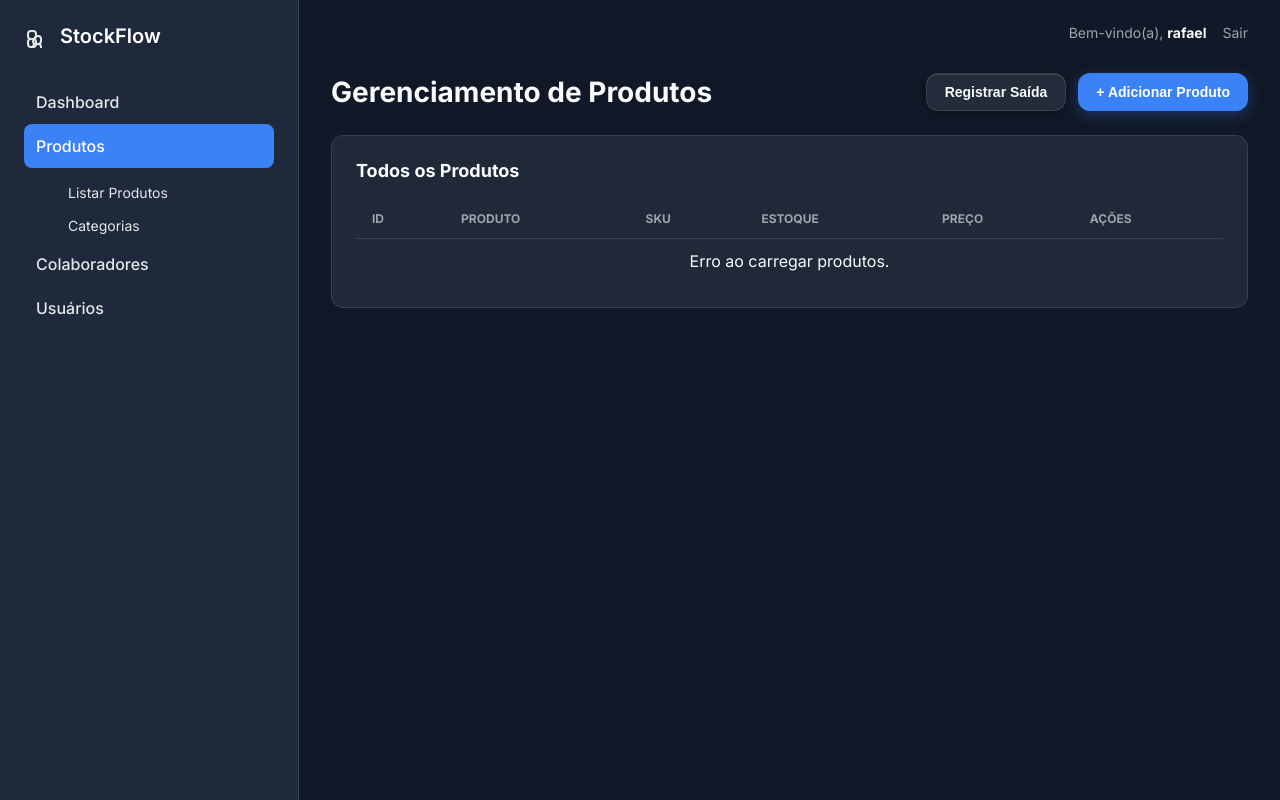
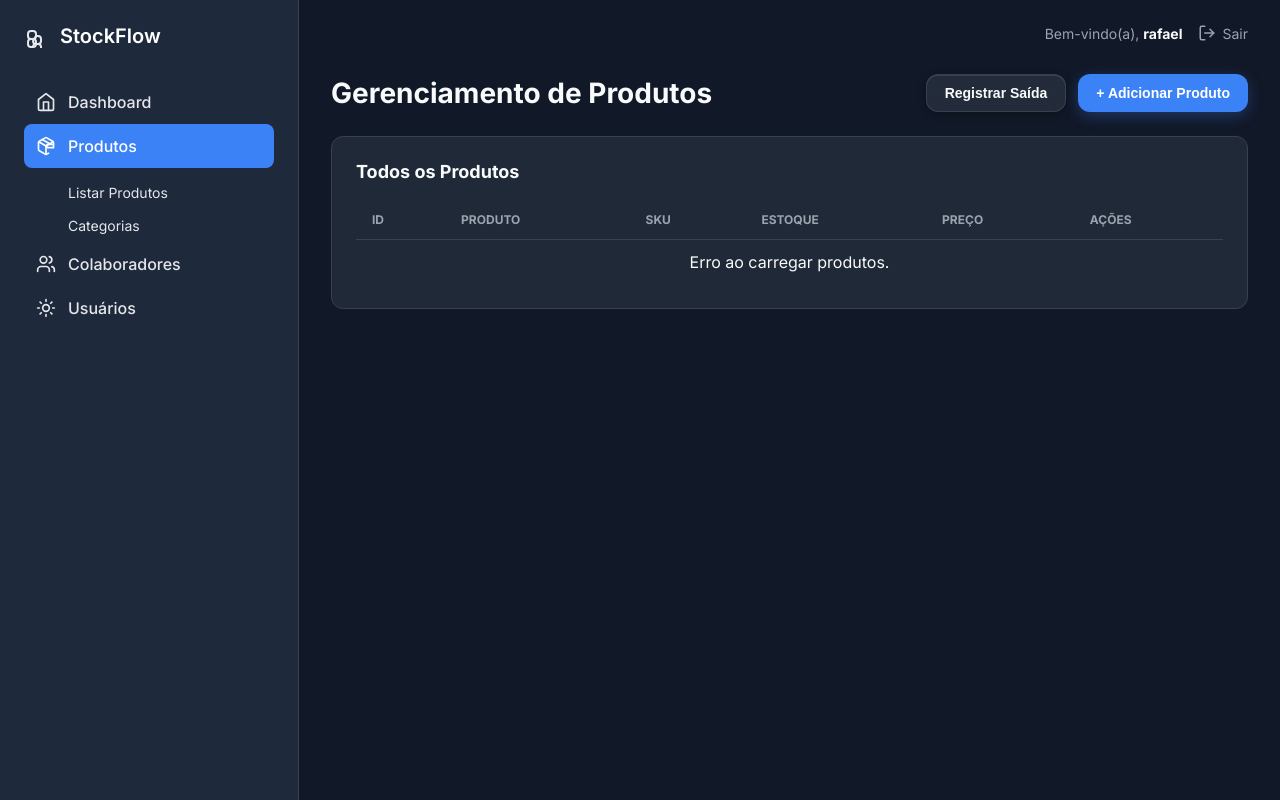
Before and after one commit to rafaelinacio829/estoque, a website: page produtos.html in a window 1280 px wide. Drawn offline with Linux system fonts and the light colour scheme; no server answers; sample sign-in values are in the browser's storage.

```diff
--- a/produtos.html
+++ b/produtos.html
@@ -19,16 +19,28 @@
     </div>
     <nav class="sidebar-nav">
       <ul>
-        <li><a href="dashboard.html" class="nav-link"><span>Dashboard</span></a></li>
+        <li><a href="dashboard.html" class="nav-link">
+          <svg xmlns="http://www.w3.org/2000/svg" width="20" height="20" viewBox="0 0 24 24" fill="none" stroke="currentColor" stroke-width="2" stroke-linecap="round" stroke-linejoin="round"><path d="m3 9 9-7 9 7v11a2 2 0 0 1-2 2H5a2 2 0 0 1-2-2z"/><polyline points="9 22 9 12 15 12 15 22"/></svg>
+          <span>Dashboard</span>
+        </a></li>
         <li class="nav-group open">
-          <a href="#" class="nav-link has-submenu active"><span>Produtos</span></a>
+          <a href="#" class="nav-link has-submenu active">
+            <svg xmlns="http://www.w3.org/2000/svg" width="20" height="20" viewBox="0 0 24 24" fill="none" stroke="currentColor" stroke-width="2" stroke-linecap="round" stroke-linejoin="round"><path d="M21 10V8a2 2 0 0 0-1-1.73l-7-4a2 2 0 0 0-2 0l-7 4A2 2 0 0 0 3 8v8a2 2 0 0 0 1 1.73l7 4a2 2 0 0 0 2 0l2-1.14"/><path d="m7.5 4.21 9 5.15"/><path d="M21 14h-7a1 1 0 0 1-1-1v-2a1 1 0 0 1 1-1h7v4Z"/><path d="M3.29 7 12 12l8.71-5"/><path d="M12 22V12"/></svg>
+            <span>Produtos</span>
+          </a>
           <ul class="submenu">
             <li><a href="produtos.html">Listar Produtos</a></li>
             <li><a href="#">Categorias</a></li>
           </ul>
         </li>
-        <li><a href="colaboradores.html" class="nav-link"><span>Colaboradores</span></a></li>
-        <li><a href="usuarios.html" class="nav-link"><span>Usuários</span></a></li>
+        <li><a href="colaboradores.html" class="nav-link">
+          <svg xmlns="http://www.w3.org/2000/svg" width="20" height="20" viewBox="0 0 24 24" fill="none" stroke="currentColor" stroke-width="2" stroke-linecap="round" stroke-linejoin="round"><path d="M16 21v-2a4 4 0 0 0-4-4H6a4 4 0 0 0-4 4v2"/><circle cx="9" cy="7" r="4"/><path d="M22 21v-2a4 4 0 0 0-3-3.87"/><path d="M16 3.13a4 4 0 0 1 0 7.75"/></svg>
+          <span>Colaboradores</span>
+        </a></li>
+        <li><a href="usuarios.html" class="nav-link">
+          <svg xmlns="http://www.w3.org/2000/svg" width="20" height="20" viewBox="0 0 24 24" fill="none" stroke="currentColor" stroke-width="2" stroke-linecap="round" stroke-linejoin="round"><circle cx="12" cy="12" r="4"/><path d="M12 2v2"/><path d="M12 20v2"/><path d="m4.93 4.93 1.41 1.41"/><path d="m17.66 17.66 1.41 1.41"/><path d="M2 12h2"/><path d="M20 12h2"/><path d="m4.93 19.07 1.41-1.41"/><path d="m17.66 6.34 1.41-1.41"/></svg>
+          <span>Usuários</span>
+        </a></li>
       </ul>
     </nav>
   </aside>
@@ -37,10 +49,12 @@
     <header class="main-header">
       <div class="user-info">
         <span>Bem-vindo(a), <strong>rafael</strong></span>
-        <a href="/index.html" class="logout-link">Sair</a>
+        <a href="/index.html" class="logout-link">
+          <svg xmlns="http://www.w3.org/2000/svg" width="18" height="18" viewBox="0 0 24 24" fill="none" stroke="currentColor" stroke-width="2" stroke-linecap="round" stroke-linejoin="round"><path d="M9 21H5a2 2 0 0 1-2-2V5a2 2 0 0 1 2-2h4"/><polyline points="16 17 21 12 16 7"/><line x1="21" y1="12" x2="9" y2="12"/></svg>
+          Sair
+        </a>
       </div>
     </header>
-
     <main>
       <div class="page-header">
         <h2>Gerenciamento de Produtos</h2>
@@ -49,7 +63,6 @@
           <button class="btn btn-primary" id="openModalBtn">+ Adicionar Produto</button>
         </div>
       </div>
-
       <div class="recent-activities">
         <h3>Todos os Produtos</h3>
         <table>
@@ -95,6 +108,5 @@
 
 <script src="sidebar.js"></script>
 <script src="produtos.js"></script>
-
 </body>
 </html>
```
